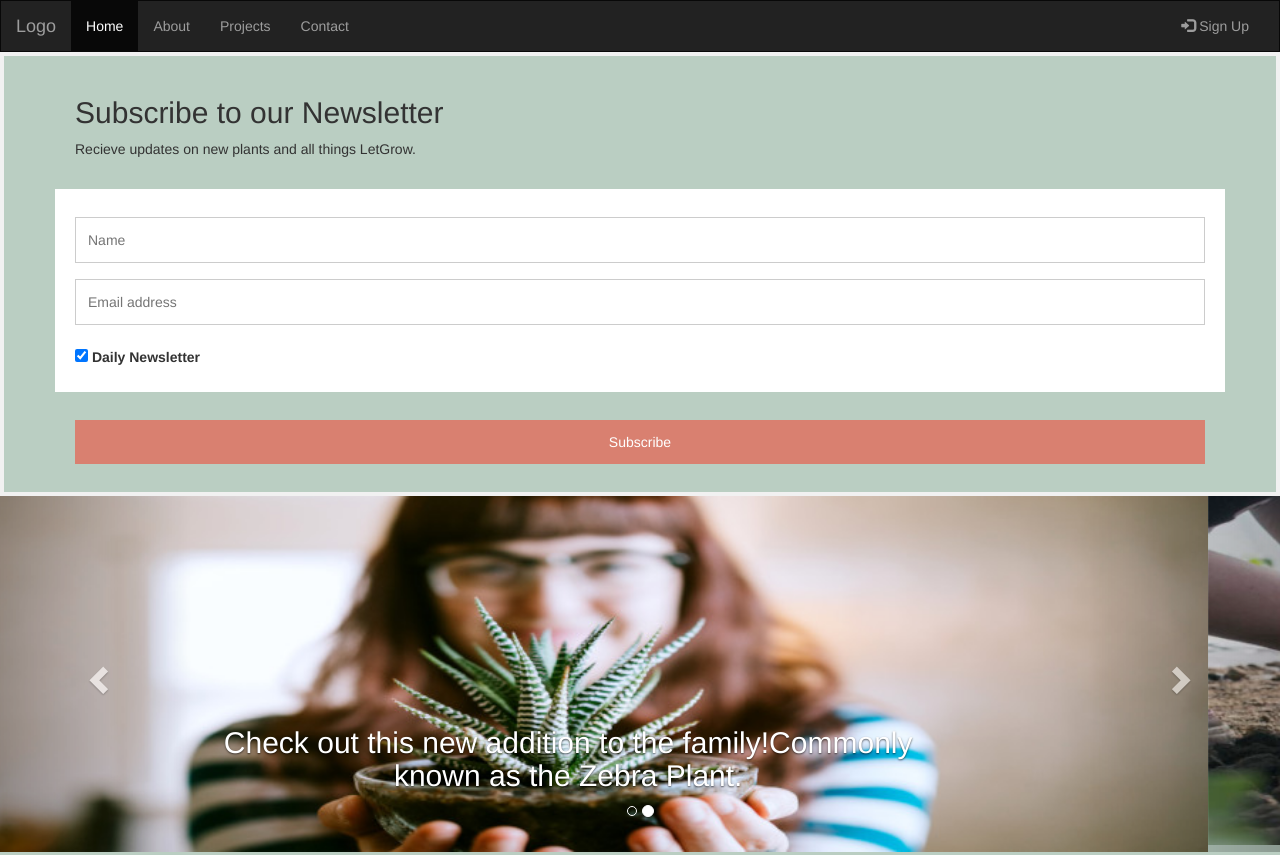
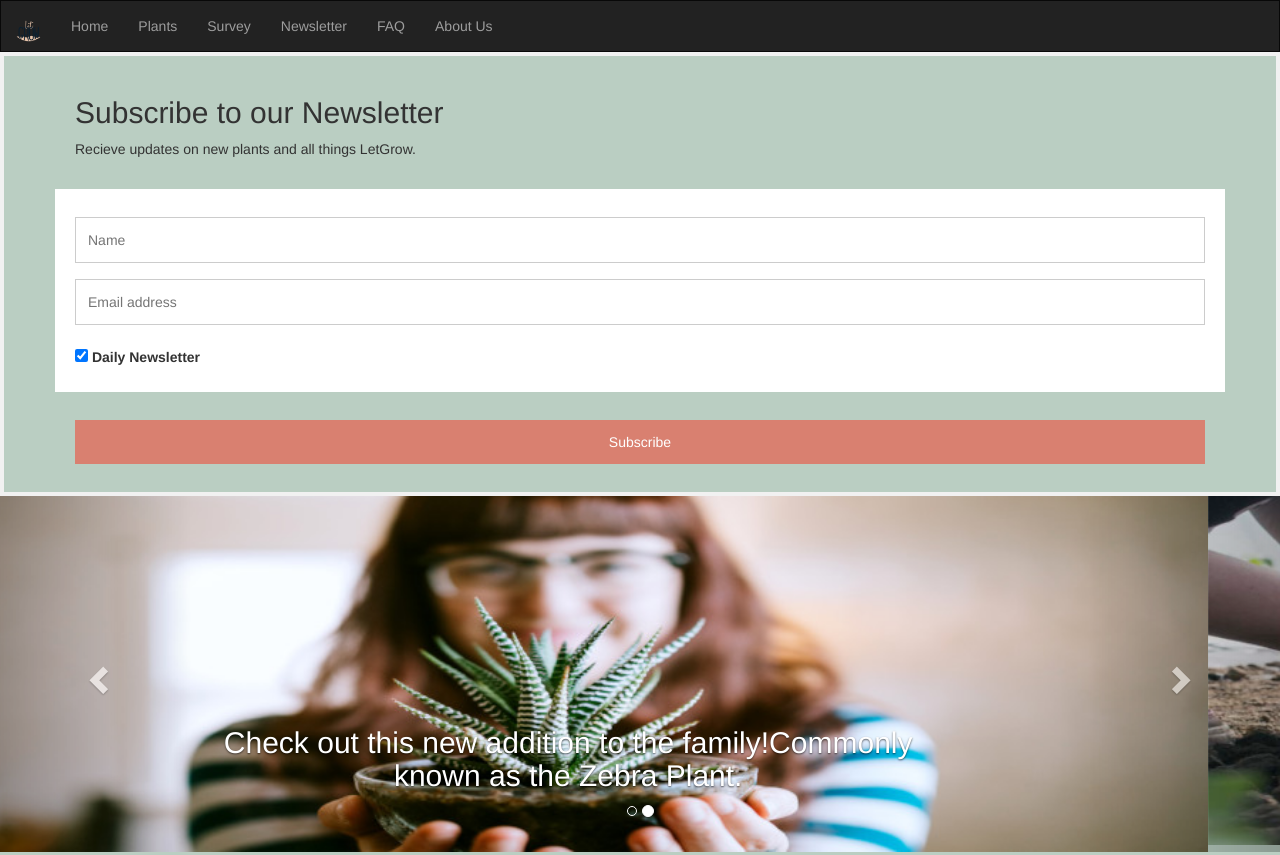
Before and after one commit to reedrg/thegrowers, a plain HTML site: page newsletter.html in a window 1280 px wide. Shown: the top 855 px of the page. Drawn offline with nearby package versions, Linux system fonts and the light colour scheme; a script that the page names is missing.

Commit message:
fixes to newsletter
fixed the navbar and some other parts of the newsletter page

```diff
--- a/newsletter.html
+++ b/newsletter.html
@@ -75,6 +75,13 @@ input[type=submit]:hover {
   opacity: 0.8;
 }
 
+.navlogo{
+    height: 30px;
+    width: 25px;
+}
+
+
+
   </style>
 </head>
 <body style="background-color: rgb(186,206,194);">
@@ -87,17 +94,16 @@ input[type=submit]:hover {
         <span class="icon-bar"></span>
         <span class="icon-bar"></span>
       </button>
-      <a class="navbar-brand" href="#">Logo</a>
+      <a class="navbar-brand" href="home.html"><img class="navlogo" src="images/logotp.png" title="Let Grow Logo"></a>
     </div>
     <div class="collapse navbar-collapse" id="myNavbar">
       <ul class="nav navbar-nav">
-        <li class="active"><a href="#">Home</a></li>
-        <li><a href="#">About</a></li>
-        <li><a href="#">Projects</a></li>
-        <li><a href="#">Contact</a></li>
-      </ul>
-      <ul class="nav navbar-nav navbar-right">
-        <li><a href="#"><span class="glyphicon glyphicon-log-in"></span> Sign Up</a></li>
+        <li><a href="home.html">Home</a></li>
+          <li><a href="plants.html">Plants</a></li>
+          <li><a href="survey.html">Survey</a></li>
+          <li><a href="newsletter.html">Newsletter</a></li>
+          <li><a href="faq.html">FAQ</a></li>
+        <li><a href="aboutus.html">About Us</a></li>
       </ul>
     </div>
   </div>
```
